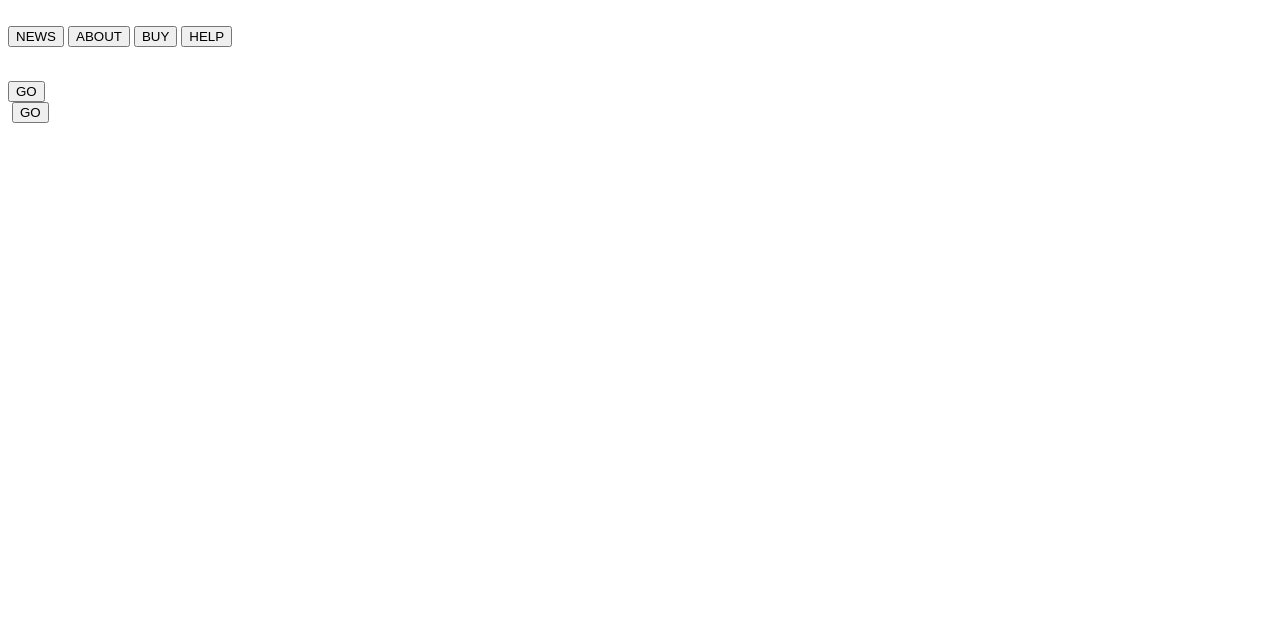
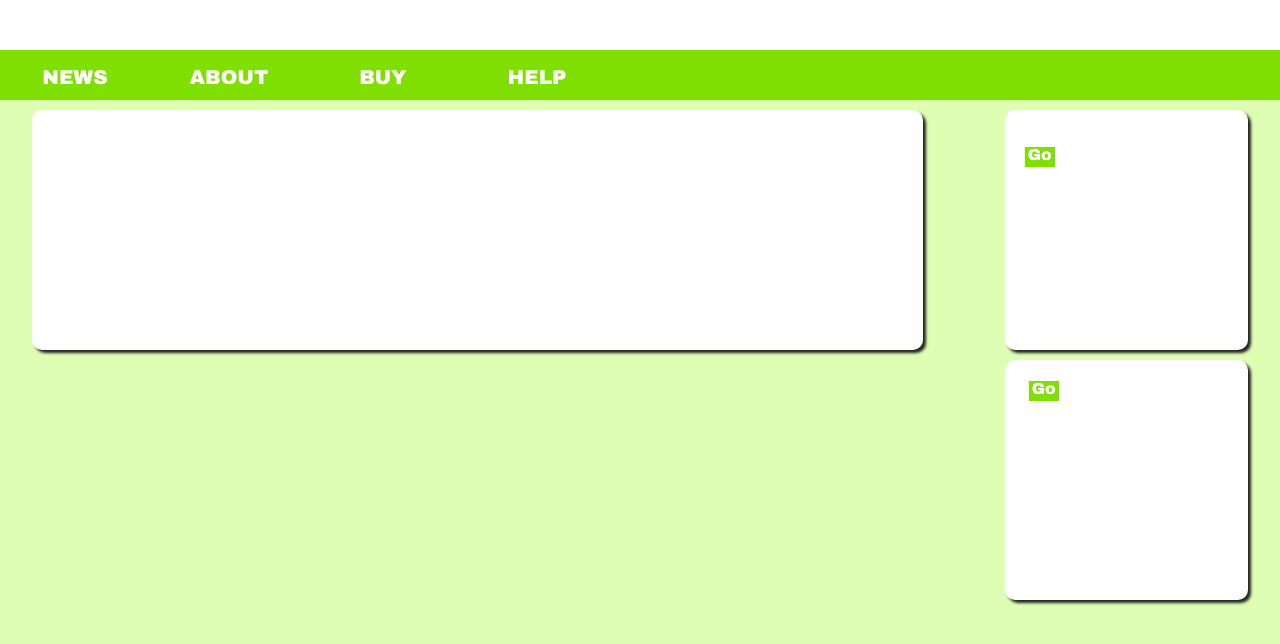
Before and after one commit to ReticentDay/webFinal, a website: page app/main.html in a window 1280 px wide. Drawn offline with Linux system fonts and the light colour scheme.

Commit message:
index style

```diff
--- a/app/css/_body.css
+++ b/app/css/_body.css
@@ -0,0 +1,28 @@
+.main{
+  max-width: 1280px;
+  width: 95%;
+  margin: 10px auto;
+  &__content{
+    float: left;
+    width: 70%;
+    height: 200px;
+    margin-right: 20px;
+  }
+  &__slid{
+    float: right;
+    width: 20%;
+    height: 200px;
+    &__button{
+      display: inline-block;
+      height: 20px;
+      width: 30px;
+      p{
+        margin: 0px;
+      }
+    }
+    &__slid-box{
+      height: 200px;
+      margin-bottom: 10px;
+    }
+  }
+}
--- a/app/css/_header.css
+++ b/app/css/_header.css
@@ -1,6 +1,21 @@
-.button-box{
-  &__button{
-    width: 50px;
-    height:20px;
+$mainGreen: rgb(126, 223, 0);
+$hoverGreen : rgb(146, 215, 55);
+.top-box{
+  height: 50px;
+  background-color: #ffffff;
+  &__logo{
+    height: 50px;
+    margin-left: 20px;
   }
 }
+
+.button-box{
+  width: 100%;
+  background-color: $mainGreen;
+  height: 50px;
+  &__button{
+    display: inline-block;
+    width: 150px;
+    height:50px;
+  }
+}
--- /dev/null
+++ b/app/css/_mainStyle.css
@@ -0,0 +1,43 @@
+$shallowGreen: rgb(222, 255, 179);
+$mainGreen: rgb(126, 223, 0);
+$hoverGreen : rgb(146, 215, 55);
+body{
+  margin: 0px;
+  background-color: $shallowGreen;
+}
+
+h1{
+  font: 34px/1 "Arial Black";
+}
+
+h2{
+  font: 20px/1 "Arial Black";
+}
+
+p{
+  font: 16px/1 "Arial Black";
+}
+
+.botton{
+  border-style: none;
+  background-color:$mainGreen;
+  text-decoration:none;
+  text-align: center;
+  color: #ffffff;
+}
+
+.botton:hover{
+  background-color:$hoverGreen;
+}
+
+.botton:visited{
+  color: #ffffff;
+}
+
+.slid_box{
+  background-color: #ffffff;
+  border-radius:10px;
+  box-shadow:3px 3px 3px 0px #222222;
+  padding: 20px 20px;
+  position: relative;
+}
--- a/app/css/style.css
+++ b/app/css/style.css
@@ -1,2 +1,3 @@
-@import "_header"
-@import "_body"
+@import "_mainStyle";
+@import "_header";
+@import "_body";
--- a/app/main.html
+++ b/app/main.html
@@ -4,34 +4,34 @@
   <meta charset="UTF-8">
   <meta name="viewport" content="width=device-width, initial-scale=1.0">
   <meta http-equiv="X-UA-Compatible" content="ie=edge">
-  <link rel="stylesheet" href="/styles/style.css">
+  <link rel="stylesheet" href="styles/style.css">
   <title>Document</title>
 </head>
 <body>
   <nav>
-    <div class="">
-      <img src="" alt="">
+    <div class="top-box">
+      <img class = "top-box__logo" src="" alt="">
     </div>
     <div class="button-box">
-      <input type='button' class="button-box__button" value="NEWS" onclick="location.href='news.html'">
-      <input type='button' class="button-box__button" value="ABOUT">
-      <input type='button' class="button-box__button" value="BUY" onclick="location.href='buylist.html'">
-      <input type='button' class="button-box__button" value="HELP">
+      <a class="button-box__button botton" href="news.html"><h2>NEWS</h2></a>
+      <a class="button-box__button botton" href="#"><h2>ABOUT</h2></a>
+      <a class="button-box__button botton" href="buylist.html"><h2>BUY</h2></a>
+      <a class="button-box__button botton" href="#"><h2>HELP</h2></a>
     </div>
   </nav>
-  <div class="">
-    <div class="main-content">
+  <div class="main">
+    <div class="main__content slid_box">
       <img src="" alt="">
       <p></p>
     </div>
-    <div class="slid">
-      <div class="slid-box">
+    <div class="main__slid">
+      <div class="main__slid__slid-box  slid_box">
         <p></p>
-        <input type='button' id='news' value="GO">
+        <a class="main__slid__button botton" href="#"><p>Go</p></a>
       </div>
-      <div class="slid-box">
+      <div class="main__slid__slid-box  slid_box">
         <img src="" alt="">
-        <input type='button' id='news' value="GO">
+        <a class="main__slid__button botton" href="#"><p>Go</p></a>
       </div>
     </div>
   </div>
--- a/app/styles/style.css
+++ b/app/styles/style.css
@@ -1,6 +1,80 @@
-@media @import "_body"{
-  .button-box__button{
-    width: 50px;
-    height:20px;
+body{
+  margin: 0px;
+  background-color: rgb(222, 255, 179);
+}
+h1{
+  font: 34px/1 "Arial Black";
+}
+h2{
+  font: 20px/1 "Arial Black";
+}
+p{
+  font: 16px/1 "Arial Black";
+}
+.botton{
+  border-style: none;
+  background-color:rgb(126, 223, 0);
+  text-decoration:none;
+  text-align: center;
+  color: #ffffff;
+}
+.botton:hover{
+  background-color:rgb(146, 215, 55);
+}
+.botton:visited{
+  color: #ffffff;
+}
+.slid_box{
+  background-color: #ffffff;
+  border-radius:10px;
+  -webkit-box-shadow:3px 3px 3px 0px #222222;
+          box-shadow:3px 3px 3px 0px #222222;
+  padding: 20px 20px;
+  position: relative;
+}
+.top-box{
+  height: 50px;
+  background-color: #ffffff;
+}
+.top-box__logo{
+    height: 50px;
+    margin-left: 20px;
   }
+.button-box{
+  width: 100%;
+  background-color: rgb(126, 223, 0);
+  height: 50px;
 }
+.button-box__button{
+    display: inline-block;
+    width: 150px;
+    height:50px;
+  }
+.main{
+  max-width: 1280px;
+  width: 95%;
+  margin: 10px auto;
+}
+.main__content{
+    float: left;
+    width: 70%;
+    height: 200px;
+    margin-right: 20px;
+  }
+.main__slid{
+    float: right;
+    width: 20%;
+    height: 200px;
+  }
+.main__slid__button{
+      display: inline-block;
+      height: 20px;
+      width: 30px;
+    }
+.main__slid__button p{
+        margin: 0px;
+      }
+.main__slid__slid-box{
+      height: 200px;
+      margin-bottom: 10px;
+    }
```
